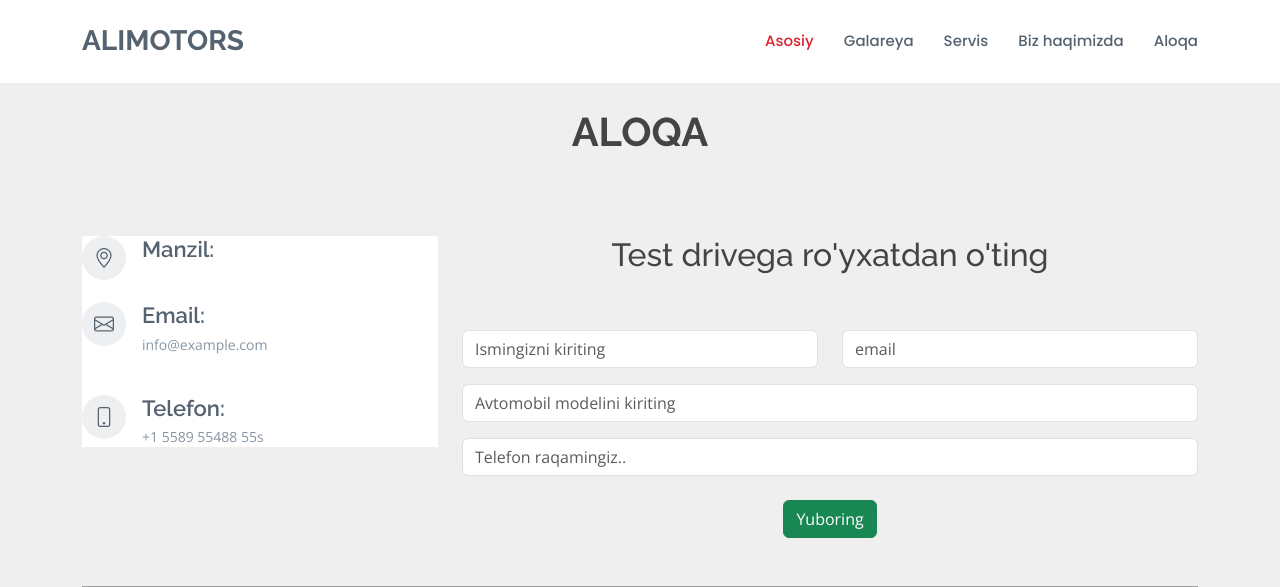
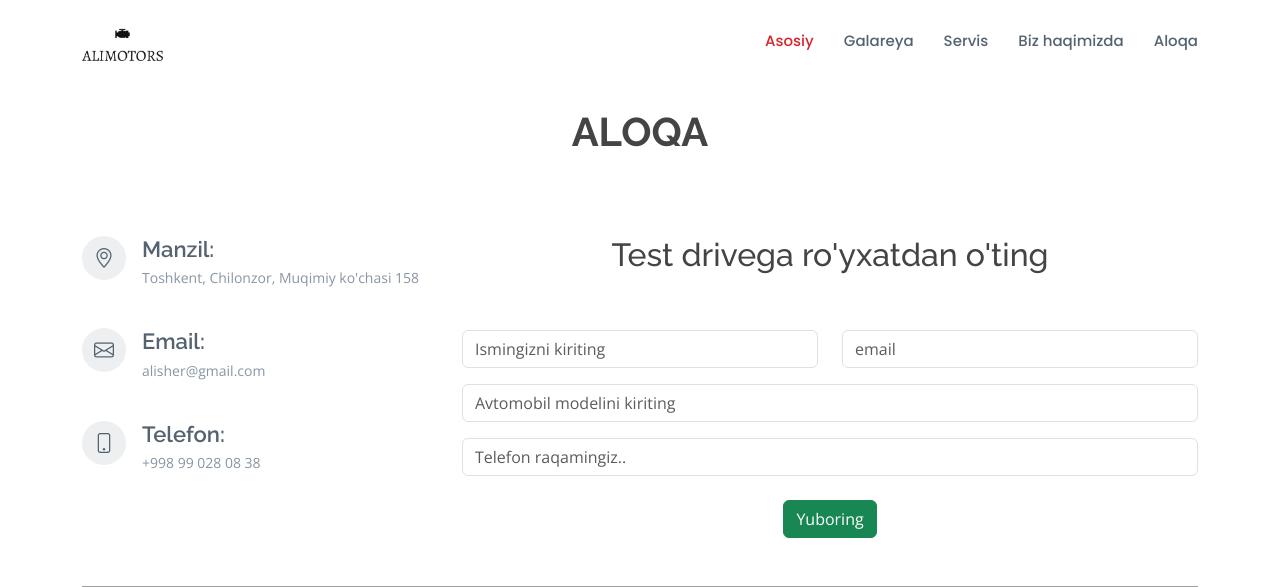
Before and after one commit to SHOHIJAHON20001/alimotors, a Django app: page /contact in a window 1280 px wide. Shown: the top 587 px of the page. Run offline with Django 4.2, Linux system fonts and the light colour scheme; parts of the project's set-up code (start-up, migrations or seed data) failed here and were passed over; some libraries are stand-ins or nearby versions; grey boxes are pictures that could not be loaded.

Commit message:
alimotors

```diff
--- a/static/assets/css/style.css
+++ b/static/assets/css/style.css
@@ -9,14 +9,11 @@
 /*--------------------------------------------------------------
 # General
 --------------------------------------------------------------*/
-head {
-  background-color: #efefef;
-}
+
 
 body {
   font-family: "Open Sans", sans-serif;
   color: #444444;
-  background-color: #efefef;
 }
 
 a {
--- a/templates/base.html
+++ b/templates/base.html
@@ -12,8 +12,6 @@
   <meta content="" name="keywords">
 
   <!-- Favicons -->
-  <link href="{% static 'assets/img/favicon.png' %}" rel="icon">
-  <link href="{% static 'assets/img/apple-touch-icon.png' %}" rel="apple-touch-icon">
 
   <!-- Google Fonts -->
   <link href="https://fonts.googleapis.com/css?family=Open+Sans:300,300i,400,400i,600,600i,700,700i|Raleway:300,300i,400,400i,500,500i,600,600i,700,700i|Poppins:300,300i,400,400i,500,500i,600,600i,700,700i" rel="stylesheet">
@@ -38,7 +36,7 @@
   <header id="header" class="fixed-top d-flex align-items-center">
     <div class="container d-flex align-items-center">
 
-      <h1 class="logo me-auto"><a href="{% url 'home' %}">ALIMOTORS</a></h1>
+      <h1 class="logo me-auto"><a href="{% url 'home' %}"><img src="/static/assets/img/alimotors.png" alt=""></a></h1>
 
 
       <nav id="navbar" class="navbar">
--- a/templates/contact.html
+++ b/templates/contact.html
@@ -20,19 +20,19 @@
               <div class="address">
                 <i class="bi bi-geo-alt"></i>
                 <h4>Manzil:</h4>
-                <p></p>
+                <p>Toshkent, Chilonzor, Muqimiy ko'chasi 158</p>
               </div>
 
               <div class="email">
                 <i class="bi bi-envelope"></i>
                 <h4>Email:</h4>
-                <p>info@example.com</p>
+                <p>alisher@gmail.com</p>
               </div>
 
               <div class="phone">
                 <i class="bi bi-phone"></i>
                 <h4>Telefon:</h4>
-                <p>+1 5589 55488 55s</p>
+                <p>+998 99 028 08 38</p>
               </div>
 
             </div>
@@ -70,7 +70,7 @@
           </div>
 
           <div>
-            <iframe style="border:0; width: 100%; height: 270px;" src="https://www.google.com/maps/embed?pb=!1m14!1m8!1m3!1d12097.433213460943!2d-74.0062269!3d40.7101282!3m2!1i1024!2i768!4f13.1!3m3!1m2!1s0x0%3A0xb89d1fe6bc499443!2sDowntown+Conference+Center!5e0!3m2!1smk!2sbg!4v1539943755621" frameborder="0" allowfullscreen></iframe>
+            <iframe style="border:0; width: 100%; height: 270px;" src="https://www.google.com/maps/embed?pb=!1m18!1m12!1m3!1d2997.6606079225535!2d69.21815117651592!3d41.29449040175148!2m3!1f0!2f0!3f0!3m2!1i1024!2i768!4f13.1!3m3!1m2!1s0x38ae8b651df0eded%3A0xb99dfbc4bdec60e5!2sCHINWAKIL%20company!5e0!3m2!1suz!2s!4v1691583628341!5m2!1suz!2s" width="600" height="450" style="border:0;" allowfullscreen="" loading="lazy" referrerpolicy="no-referrer-when-downgrade"></iframe>
           </div>
 
         </div>
```
Also changed, not shown: static/assets/img/alimotors.png (added).
